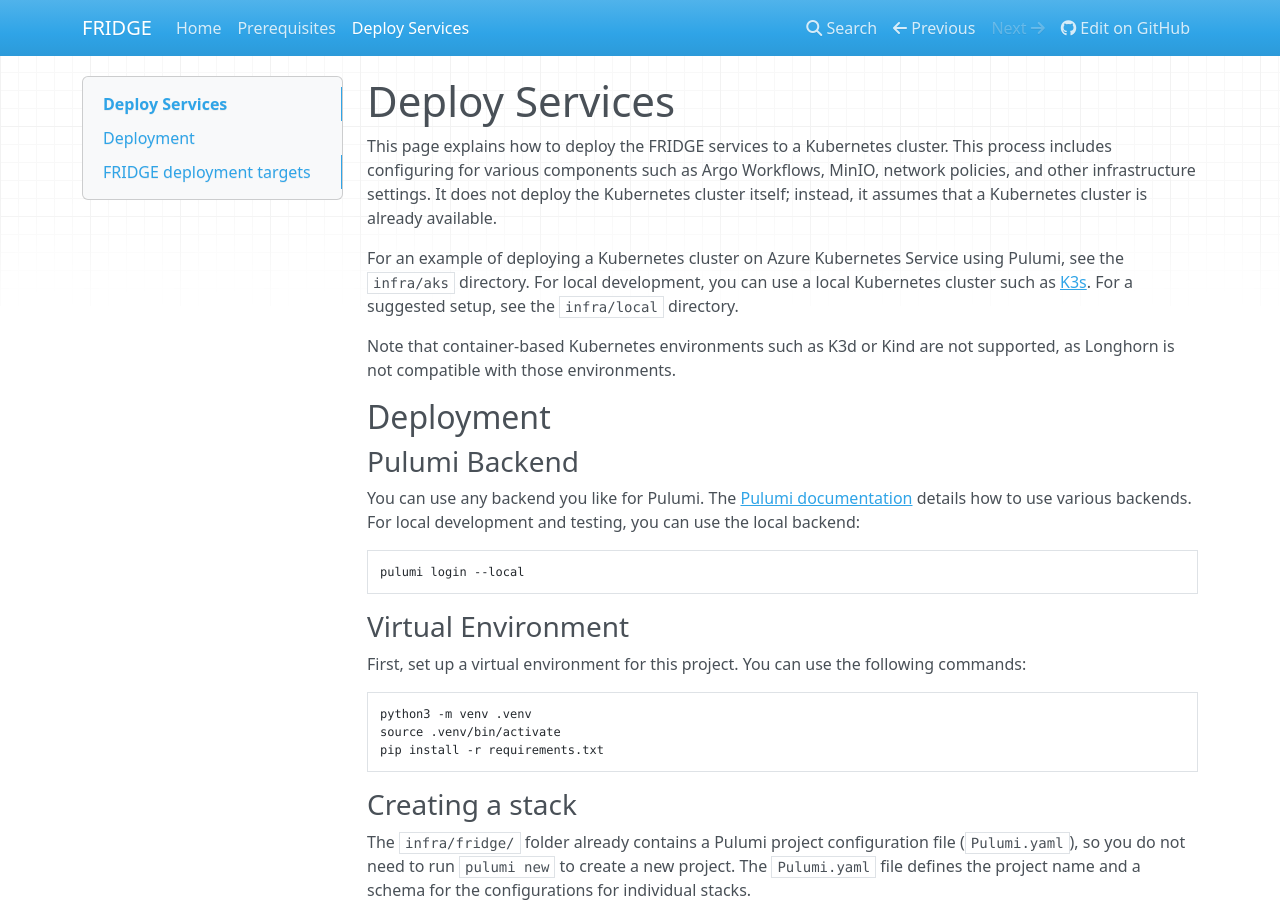
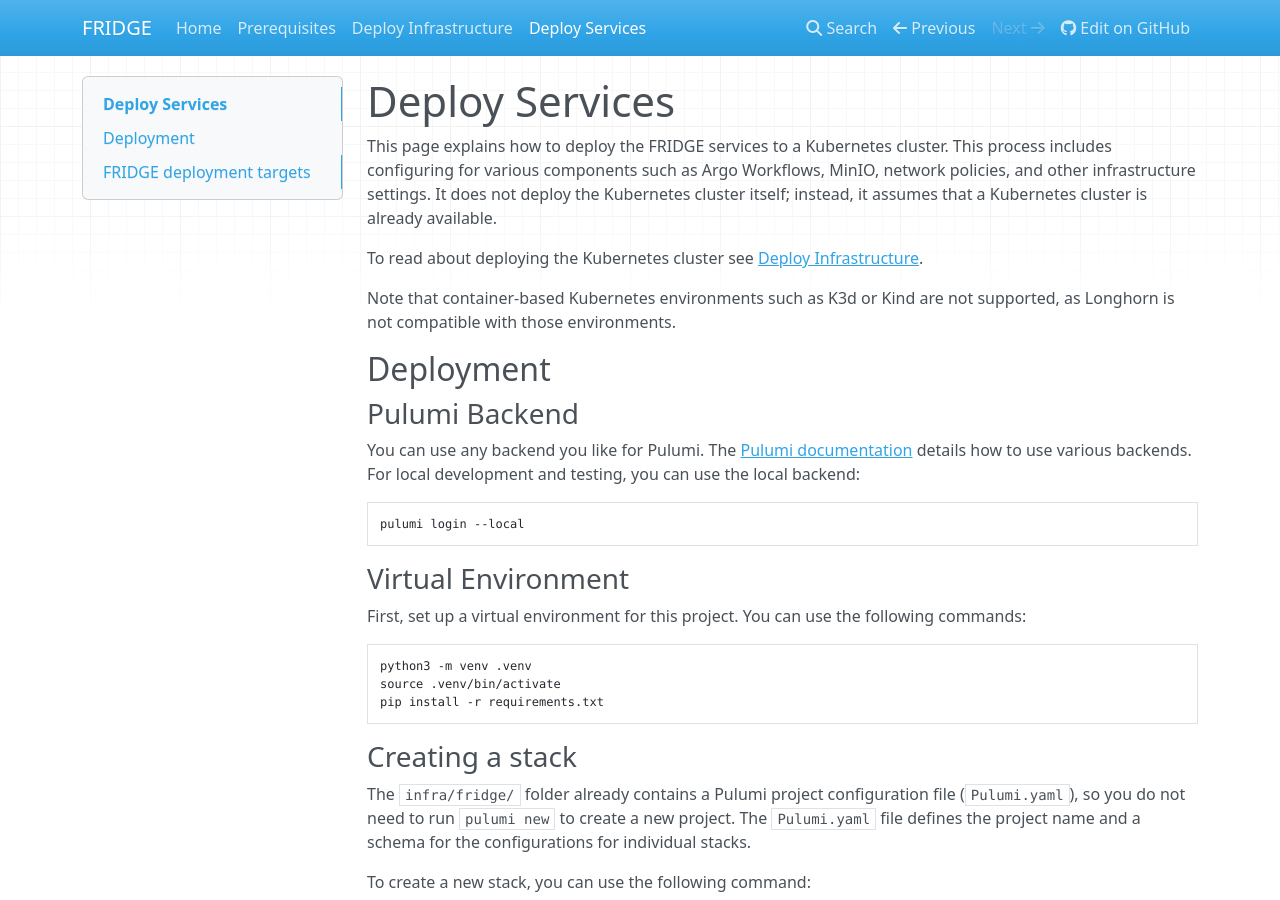
Before and after one commit to alan-turing-institute/fridge, an MkDocs documentation site: the page built from docs/docs/deploy_services.md, in a window 1280 px wide and 900 px high. Built offline with MkDocs 1.6.1, drawn with Linux system fonts in a browser that asks for light colours; nearby versions of some CDN libraries.

Commit message:
Add deploy infrastructure page

```diff
--- a/docs/docs/deploy_services.md
+++ b/docs/docs/deploy_services.md
@@ -4,9 +4,7 @@
 This process includes configuring for various components such as Argo Workflows, MinIO, network policies, and other infrastructure settings.
 It does not deploy the Kubernetes cluster itself; instead, it assumes that a Kubernetes cluster is already available.
 
-For an example of deploying a Kubernetes cluster on Azure Kubernetes Service using Pulumi, see the `infra/aks` directory.
-For local development, you can use a local Kubernetes cluster such as [K3s](https://k3s.io/).
-For a suggested setup, see the `infra/local` directory.
+To read about deploying the Kubernetes cluster see [Deploy Infrastructure](deploy_infrastructure.md).
 
 Note that container-based Kubernetes environments such as K3d or Kind are not supported, as Longhorn is not compatible with those environments.
 
--- a/docs/mkdocs.yml
+++ b/docs/mkdocs.yml
@@ -9,4 +9,5 @@
 nav:
   - Home: 'index.md'
   - Prerequisites: 'prerequisites.md'
+  - Deploy Infrastructure: 'deploy_infrastructure.md'
   - Deploy Services: 'deploy_services.md'
```
